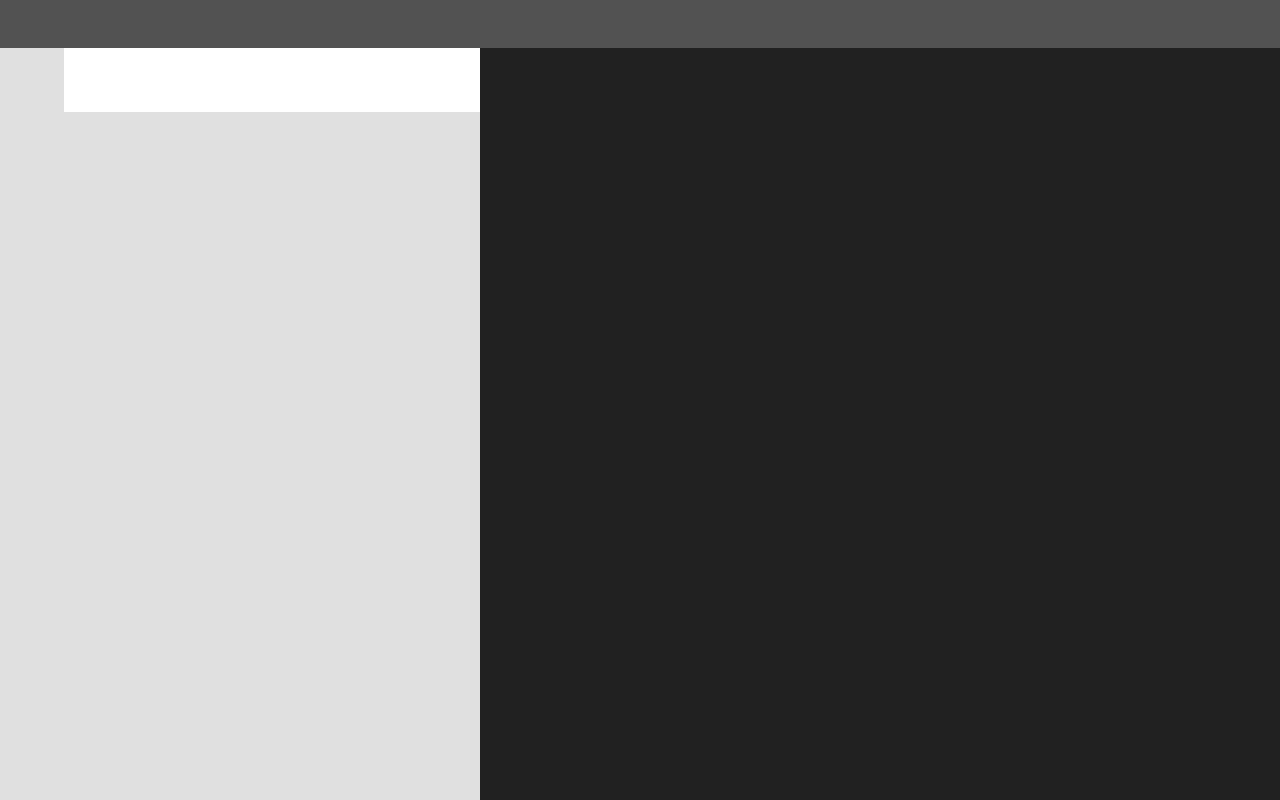
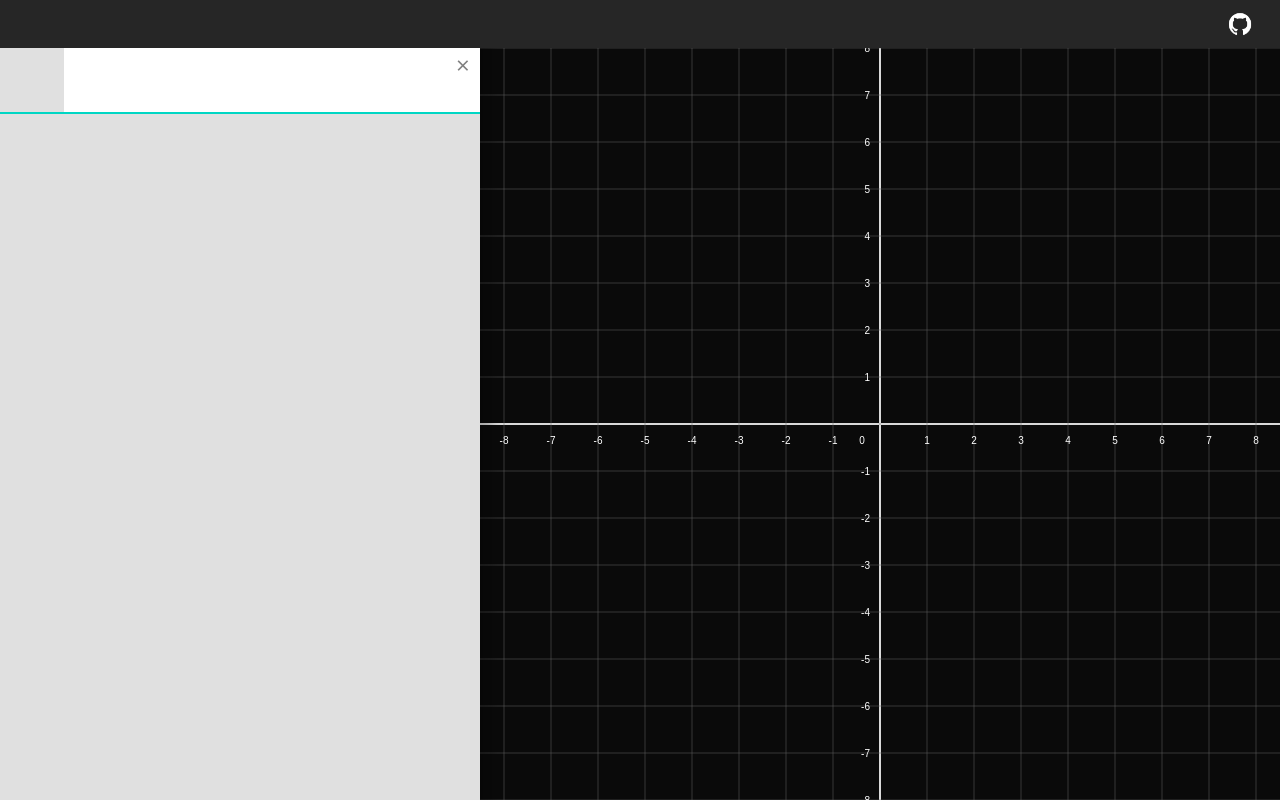
Before and after one commit to timholzhey/graphing-calculator, a website built with webpack: page index.html in a window 1280 px wide. Built offline with nearby package versions, Linux system fonts and the light colour scheme.

Commit message:
Added UI structure and drawing grid in canvas

```diff
--- a/index.html
+++ b/index.html
@@ -15,15 +15,23 @@
         You need to enable JavaScript to run this app.
     </noscript>
     <div id="app">
-        <div id="menu-bar"></div>
-        <div id="content"></div>
+        <div id="menu-bar">
+            <div class="menu-bar-left"></div>
+            <div class="menu-bar-right">
+                <div class="menu-bar-button">
+                    <button class="github-button" data-href="https://github.com/timholzhey/graphing-calculator" data-icon="../assets/images/github_1024_black.png" data-filter="invert(1)"></button>
+                </div>
+            </div>
+        </div>
+        <div id="content">
+            <canvas id="shader-canvas" width="1000" height="1000"></canvas>
+            <canvas id="main-canvas" width="1000" height="1000"></canvas>
+        </div>
         <div id="left-panel">
             <div class="inputs">
-                <div class="input">
-                    <div class="status"></div>
-                    <input type="text" id="0" spellcheck="false" autocorrect="off" autocomplete="off" autocapitalize="off" autofocus>
-                </div>
+                <!-- Inputs-->
             </div>
+            <div class="resize-area"></div>
         </div>
     </div>
     <script src="./build/bundle.js"></script>
--- a/package.json
+++ b/package.json
@@ -25,7 +25,10 @@
   ],
   "scripts": {
     "clean": "rm -fr build",
-    "build": "npm run clean && npm run lint && webpack",
+    "clean-win": "if exist build rmdir build /q /s",
+    "dev": "webpack",
+    "build": "npm run clean && npm run lint && webpack --config webpack.prod.js",
+    "build-win": "npm run clean-win && npm run lint && webpack --config webpack.prod.js",
     "lint": "eslint src --ext js,jsx,ts,tsx --fix"
   },
   "keywords": [
--- /dev/null
+++ b/src/app/canvas/canvasCore.ts
@@ -0,0 +1,137 @@
+import { Vector } from '../utils'
+import { scheduleRedraw } from '../../index'
+import { onMouseDrag } from '../ui/userInteract'
+
+export const mainCanvas = document.getElementById('main-canvas') as HTMLCanvasElement
+const ctx = mainCanvas.getContext('2d')
+
+const offset = new Vector(0, 0)
+let scale = 1.0
+const subdivisions = 16
+
+const dragFromOffset = new Vector(0, 0)
+const dragFromMouse = new Vector(0, 0)
+let isDragged = false
+
+const zoomCanvas = function (norm: number) {
+	scale *= norm > 0 ? 1 + 0.2 * norm : 1 / (1 - 0.2 * norm)
+	scheduleRedraw()
+}
+
+export const canvasInit = function (): void {
+	mainCanvas.addEventListener('mousedown', function (e: MouseEvent): void {
+		dragFromOffset.set(offset.x, offset.y)
+		dragFromMouse.set(e.clientX, e.clientY)
+		isDragged = true
+	})
+
+	onMouseDrag(mainCanvas, (mouse: Vector) => {
+		if (!isDragged) return
+		offset.x = dragFromOffset.x + mouse.x - dragFromMouse.x
+		offset.y = dragFromOffset.y + mouse.y - dragFromMouse.y
+		scheduleRedraw()
+	})
+
+	mainCanvas.addEventListener('mouseup', () => {
+		isDragged = false
+	})
+
+	mainCanvas.addEventListener('mouseleave', () => {
+		isDragged = false
+	})
+
+	mainCanvas.addEventListener('wheel', (e: WheelEvent) => {
+		zoomCanvas(-e.deltaY / 200)
+	})
+}
+
+export const canvasDraw = function (): void {
+	if (!ctx) return
+
+	mainCanvas.width = mainCanvas.clientWidth
+	mainCanvas.height = mainCanvas.clientHeight
+
+	ctx.clearRect(0, 0, mainCanvas.width, mainCanvas.height)
+
+	drawGrid()
+}
+
+const drawLine = function (fromX: number, fromY: number, toX: number, toY: number): void {
+	if (!ctx) return
+
+	ctx.beginPath()
+	ctx.moveTo(fromX, fromY)
+	ctx.lineTo(toX, toY)
+	ctx.stroke()
+}
+
+const drawGrid = function (): void {
+	if (!ctx) return
+
+	const width = mainCanvas.width
+	const height = mainCanvas.height
+	const aspect = width / height
+
+	ctx.strokeStyle = '#fff'
+	ctx.lineWidth = 2
+
+	// y axis
+	drawLine(width / 2 + offset.x, 0, width / 2 + offset.x, height)
+
+	// x axis
+	drawLine(0, height / 2 + offset.y, width, height / 2 + offset.y)
+
+	const subdivMult = 2 ** Math.floor(Math.log(scale) / Math.log(2))
+
+	// y axis subdivisions
+	const yStep = height / subdivisions / subdivMult * scale
+	let ySub = -Math.floor(subdivisions / scale / 2 * subdivMult) / subdivMult -
+		Math.floor(offset.y / yStep) / subdivMult - (offset.y < 0 ? (1 / subdivMult) : 0) - (1 / subdivMult)
+	const yError = (height % (2 * yStep) - 2 * yStep) / 2
+	const yRepeatOffset = offset.y % yStep
+
+	for (let y = 0; y < height + 2 * yStep; y += yStep, ySub += 1 / subdivMult) {
+		ctx.strokeStyle = '#666'
+		ctx.lineWidth = 0.5
+
+		drawLine(0, y + yError + yRepeatOffset, width, y + yError + yRepeatOffset)
+
+		ctx.strokeStyle = 'transparent'
+		ctx.fillStyle = '#fff'
+		ctx.textAlign = 'right'
+
+		if (ySub === 0) continue
+
+		// y labels
+		ctx.beginPath()
+		ctx.fillText((-ySub).toString(), width / 2 + offset.x - 10, y + yError + yRepeatOffset + 4)
+	}
+
+	// x axis subdivisions
+	const xStep = width / subdivisions / subdivMult / aspect * scale
+	let xSub = -Math.floor(subdivisions / scale / 2 * subdivMult * aspect) / subdivMult -
+		Math.floor(offset.x / xStep) / subdivMult - (offset.x < 0 ? (1 / subdivMult) : 0) - (1 / subdivMult)
+	const xError = (width % (2 * xStep) - 2 * xStep) / 2
+	const xRepeatOffset = offset.x % xStep
+
+	for (let x = 0; x < width + xStep; x += xStep, xSub += 1 / subdivMult) {
+		ctx.strokeStyle = '#666'
+		ctx.lineWidth = 0.5
+
+		drawLine(x + xError + xRepeatOffset, 0, x + xError + xRepeatOffset, height)
+
+		ctx.strokeStyle = 'transparent'
+		ctx.fillStyle = '#fff'
+		ctx.textAlign = 'center'
+
+		if (xSub === 0) {
+			ctx.beginPath()
+			ctx.fillText((-xSub).toString(), x + xError + xRepeatOffset - 18, height / 2 + offset.y + 20)
+			continue
+		}
+
+		// x labels
+		ctx.beginPath()
+		ctx.fillText(xSub.toString(), x + xError + xRepeatOffset, height / 2 + offset.y + 20)
+	}
+}
--- a/src/app/ui.ts
+++ /dev/null
@@ -1,2 +0,0 @@
-export const appElt: HTMLElement | any = document.getElementById('app')
-const inputsElt: HTMLElement | any = document.querySelector('.inputs')
--- /dev/null
+++ b/src/app/ui/leftPanel.ts
@@ -0,0 +1,95 @@
+import { scheduleRedraw } from '../../index'
+import { stringToHTML, Vector } from '../utils'
+import { onMouseDrag } from './userInteract'
+
+const inputsElt: HTMLElement | any = document.querySelector('.inputs')
+const resizeArea: HTMLElement | any = document.querySelector('#left-panel .resize-area')
+
+let currentInputIndex = 0
+let numInputs = 0
+
+export const initLeftPanel = function (): void {
+	onMouseDrag(resizeArea, (mouse: Vector) => {
+		const width = Math.max(250, Math.min(window.innerWidth * 0.95, mouse.x))
+		document.documentElement.style.setProperty('--left-panel-width', `${width}px`)
+		scheduleRedraw()
+	})
+
+	addNewInput()
+}
+
+export const addNewInput = function (): void {
+	const eltStr = `
+        <div class="input">
+            <div class="status"></div>
+            <input type="text" spellcheck="false" autocorrect="off" autocomplete="off" autocapitalize="off" autofocus>
+			<div class="delete">×</div>
+        </div>`
+
+	const elt: HTMLElement = stringToHTML(eltStr).firstChild as HTMLElement
+	const eltInput: HTMLInputElement | any = elt.querySelector('input')
+	const eltDelete: HTMLElement | any = elt.querySelector('.delete')
+
+	eltInput?.addEventListener('keydown', function (e: KeyboardEvent) {
+		if (e.key === 'Enter') {
+			e.preventDefault()
+			if (numInputs > currentInputIndex) {
+				const nextElt = inputsElt.querySelector(`.input[data-input-idx="${++currentInputIndex}"]`)
+				activateInput(nextElt)
+				setTimeout(function () {
+					nextElt.querySelector('input')?.focus()
+				}, 0)
+				return
+			}
+			addNewInput()
+		}
+	})
+
+	elt.addEventListener('click', function (e: MouseEvent) {
+		activateInput(elt)
+		currentInputIndex = parseInt(elt.getAttribute('data-input-idx') || '0')
+		eltInput?.focus()
+	})
+
+	eltInput?.addEventListener('focus', function (e: FocusEvent) {
+		activateInput(elt)
+		currentInputIndex = parseInt(elt.getAttribute('data-input-idx') || '0')
+	})
+
+	eltDelete?.addEventListener('click', function (e: MouseEvent) {
+		elt.remove()
+		numInputs--
+
+		// re-index inputs
+		const inputs = inputsElt.querySelectorAll('.input')
+		for (let i = 0; i < inputs.length; i++) {
+			inputs[i].setAttribute('data-input-idx', (i + 1).toString())
+		}
+		if (numInputs > 0) {
+			const prevElt = inputsElt.querySelector(`.input[data-input-idx="${currentInputIndex - 1}"]`)
+			activateInput(prevElt)
+			setTimeout(function () {
+				prevElt.querySelector('input')?.focus()
+			}, 0)
+		}
+
+		if (numInputs === 0) {
+			addNewInput()
+		}
+	})
+
+	elt.setAttribute('data-input-idx', (++currentInputIndex).toString())
+	numInputs++
+	activateInput(elt)
+	setTimeout(function () {
+		eltInput?.focus()
+	}, 0)
+	inputsElt.appendChild(elt)
+}
+
+const activateInput = function (elt: HTMLElement): void {
+	inputsElt.querySelectorAll('.input').forEach((elt: HTMLElement) => {
+		elt.classList.remove('active')
+	})
+	elt.classList.add('active')
+}
--- /dev/null
+++ b/src/app/ui/menubar.ts
@@ -0,0 +1,22 @@
+import { stringToHTML } from '../utils'
+
+const menuBar: HTMLElement | any = document.getElementById('menu-bar')
+
+export const initMenuBar = function (): void {
+	const menuBarButtons: HTMLButtonElement[] = Array.from(menuBar.querySelectorAll('button'))
+	menuBarButtons.forEach((button: HTMLButtonElement) => {
+		const icon: string = button.dataset.icon || ''
+		const href: string = button.dataset.href || ''
+		const filter: string = button.dataset.filter || ''
+		if (icon && href) {
+			const iconStr = '<div class="button-icon"></div>'
+			const iconElt = stringToHTML(iconStr).firstChild as HTMLElement
+			iconElt.style.backgroundImage = `url('${icon}')`
+			iconElt.style.filter = filter
+			button.appendChild(iconElt)
+			button.addEventListener('click', () => {
+				window.open(href, '_blank')
+			})
+		}
+	})
+}
--- /dev/null
+++ b/src/app/ui/userInteract.ts
@@ -0,0 +1,44 @@
+import { Vector } from '../utils'
+
+let mouseClaimed = false
+let mouseDown = false
+let claimedCallback: (mouse: Vector) => void
+const mousePos = new Vector(0, 0)
+// eslint-disable-next-line func-call-spacing
+const mouseCallbacks = new Map<HTMLElement, (pos: Vector) => void>()
+
+export const getMousePos = function (): Vector {
+	return mousePos
+}
+
+export const onMouseDrag = function (elt: HTMLElement, callback: (pos: Vector) => void): void {
+	mouseCallbacks.set(elt, callback)
+}
+
+export const userInteractInit = function (): void {
+	document.addEventListener('mousedown', function (e: MouseEvent): void {
+		mouseDown = true
+	})
+
+	document.addEventListener('mousemove', function (e: MouseEvent): void {
+		if (!mouseDown) return
+		mousePos.set(e.clientX, e.clientY)
+		if (mouseClaimed) {
+			claimedCallback(mousePos)
+			return
+		}
+		for (const [elt, callback] of mouseCallbacks) {
+			if (elt.contains(e.target as Node)) {
+				callback(mousePos)
+				mouseClaimed = true
+				claimedCallback = callback
+				return
+			}
+		}
+	})
+
+	document.addEventListener('mouseup', function (e: MouseEvent): void {
+		mouseClaimed = false
+		mouseDown = false
+	})
+}
--- /dev/null
+++ b/src/app/utils.ts
@@ -0,0 +1,20 @@
+export const stringToHTML = function (str: string): HTMLElement {
+	const parser = new DOMParser()
+	const doc = parser.parseFromString(str, 'text/html')
+	return doc.body
+}
+
+export class Vector {
+	x: number
+	y: number
+
+	constructor (x: number, y: number) {
+		this.x = x
+		this.y = y
+	}
+
+	set (x: number, y: number): void {
+		this.x = x
+		this.y = y
+	}
+}
--- a/src/index.ts
+++ b/src/index.ts
@@ -1 +1,28 @@
-import './app/ui'
+import { initLeftPanel } from './app/ui/leftPanel'
+import { initMenuBar } from './app/ui/menubar'
+import { canvasDraw, canvasInit } from './app/canvas/canvasCore'
+import { userInteractInit } from './app/ui/userInteract'
+
+let drawFrame = true
+
+export const scheduleRedraw = function (): void {
+	drawFrame = true
+}
+
+window.onload = function () {
+	userInteractInit()
+	initMenuBar()
+	initLeftPanel()
+	canvasInit()
+
+	mainLoop()
+}
+
+const mainLoop = function () {
+	if (drawFrame) {
+		drawFrame = false
+		canvasDraw()
+	}
+
+	requestAnimationFrame(mainLoop)
+}
--- a/style/style.css
+++ b/style/style.css
@@ -1,14 +1,20 @@
 :root {
-    --color-primary: #00bcd4;
-    --color-background-dark: #212121;
-    --color-background-medium: #525252;
+    --color-accent: #00d6c4;
+    --color-background-dark: #0A0A0A;
+    --color-background-medium: #262626;
     --color-background-light: #e0e0e0;
     --color-text-light: #ffffff;
+    --menu-bar-height: 3em;
+    --left-panel-width: 30em;
 }
 
 @font-face {
     font-family: 'Open Sans';
     src: url('../style/Open_Sans/static/OpenSans/OpenSans-Regular.ttf');
+}
+
+html {
+    overflow: none;
 }
 
 body {
@@ -26,24 +32,52 @@ body {
     padding: 0;
 }
 
+#main-canvas,
+#shader-canvas {
+    position: absolute;
+    top: var(--menu-bar-height);
+    left: var(--left-panel-width);
+    width: calc(100% - var(--left-panel-width));
+    height: calc(100% - var(--menu-bar-height));
+    margin: 0;
+    padding: 0;
+    user-select: none;
+}
+
 #menu-bar {
     width: 100%;
-    height: 3em;
+    height: var(--menu-bar-height);
     background-color: var(--color-background-medium);
+    display: flex;
+    justify-content: space-between;
+    align-items: center;
+    position: absolute;
+    z-index: 100;
 }
 
 #content {
     width: 100%;
-    height: calc(100% - 3em);
+    height: calc(100% - var(--menu-bar-height));
 }
 
 #left-panel {
     position: absolute;
     top: 3em;
     left: 0;
-    width: 30em;
+    width: var(--left-panel-width);
     height: calc(100% - 3em);
     background: var(--color-background-light);
+    box-shadow: 0 0 10px 12px #00000036;
+}
+
+#left-panel .resize-area {
+    position: absolute;
+    top: 0;
+    right: -5px;
+    width: 15px;
+    height: 100%;
+    cursor: ew-resize;
+    user-select: none;
 }
 
 .inputs {
@@ -57,6 +91,20 @@ body {
     display: flex;
     width: 100%;
     height: 4em;
+    border-bottom: 1px solid lightgray;
+    position: relative;
+}
+
+.input.active {
+    border-bottom: 2px solid var(--color-accent);
+}
+
+.input:not(:first-child) {
+    border-top: 1px solid lightgray;
+}
+
+.input.active:not(:first-child) {
+    border-top: 2px solid var(--color-accent);
 }
 
 .input .status {
@@ -73,4 +121,63 @@ body {
     padding: 0;
     font-size: 1.2em;
     padding-left: 1em;
+    position: relative;
 }
+
+.menu-bar-button {
+    height: 100%;
+    width: 3em;
+    display: flex;
+    justify-content: center;
+    align-items: center;
+}
+
+.menu-bar-left {
+    height: 100%;
+    display: flex;
+    justify-content: center;
+    align-items: flex-end;
+    padding-left: 1em;
+}
+
+.menu-bar-right {
+    height: 100%;
+    display: flex;
+    justify-content: center;
+    align-items: flex-start;
+    padding-right: 1em;
+}
+
+.menu-bar-button > button {
+    width: 100%;
+    height: 100%;
+    background: none;
+    border: none;
+    outline: none;
+    cursor: pointer;
+}
+
+.button-icon {
+    background-size: contain;
+    background-repeat: no-repeat;
+    background-position: center;
+    width: 100%;
+    height: 100%;
+}
+
+.input .delete {
+    position: absolute;
+    width: 1em;
+    height: 1em;
+    top: 0;
+    right: 0;
+    color: gray;
+    font-size: 1.5em;
+    user-select: none;
+}
+
+.input .delete:hover {
+    color: var(--color-background-dark);
+    cursor: pointer;
+    font-weight: bold;
+}
```
Also changed, not shown: webpack.prod.js (added, +23 -0 lines), .eslintrc.json, assets/images/github_1024_black.png (added), src/app/lang/interpreter.ts (added), src/app/lang/lexer.ts (added), src/app/shader/shaderCore.ts (added), 1 other file.
